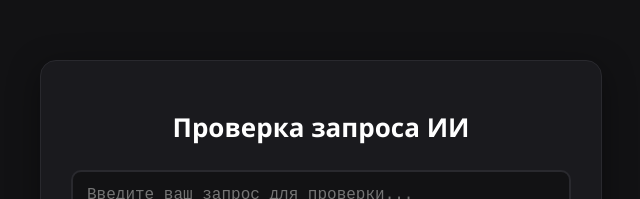
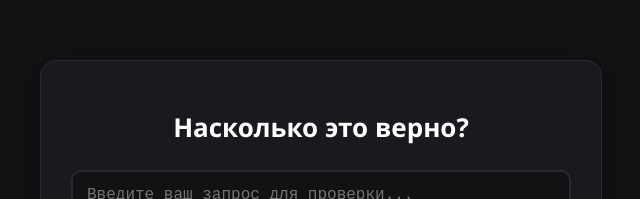
Before and after one commit to hjklfrf5-hub/ai-voreeen, a website: page index.html in a window 1280 px wide. Shown: the part 179-378 px from the top of the page, without its empty margins (319-959 px from the left). Drawn offline with Linux system fonts and the light colour scheme.

Commit message:
Update index.html

```diff
--- a/index.html
+++ b/index.html
@@ -82,7 +82,7 @@
 <body>
 
 <div class="container">
-    <h1>Проверка запроса ИИ</h1>
+        <h1>Насколько это верно?</h1>
     <textarea id="promptInput" placeholder="Введите ваш запрос для проверки..."></textarea>
 
     <button id="submitBtn" onclick="checkPrompt()">
```
